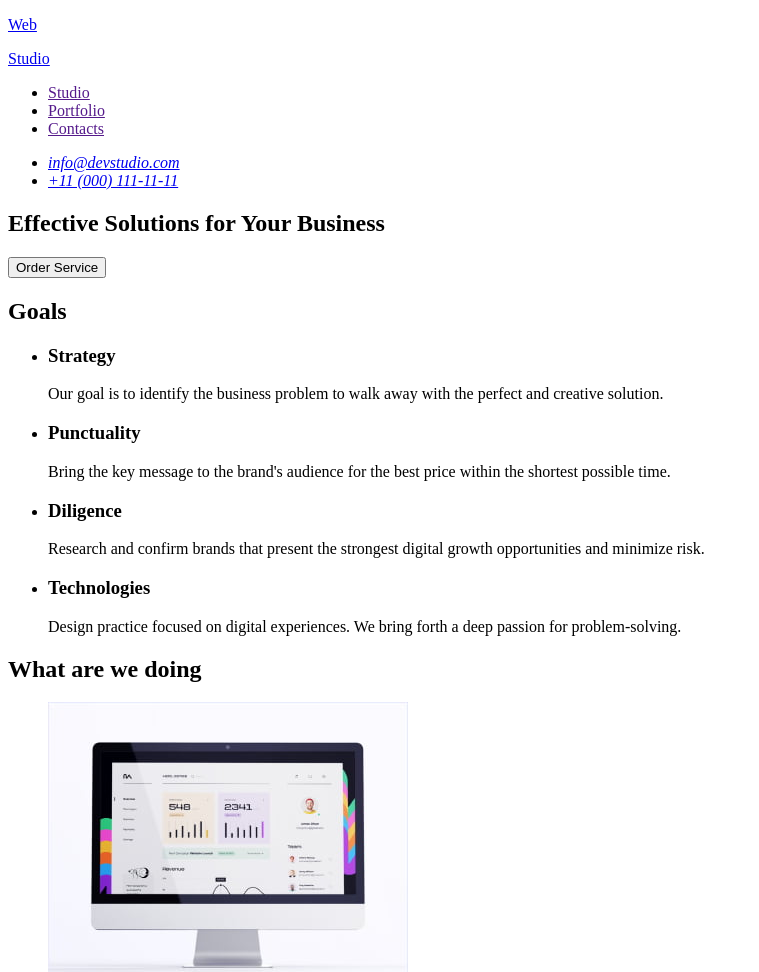
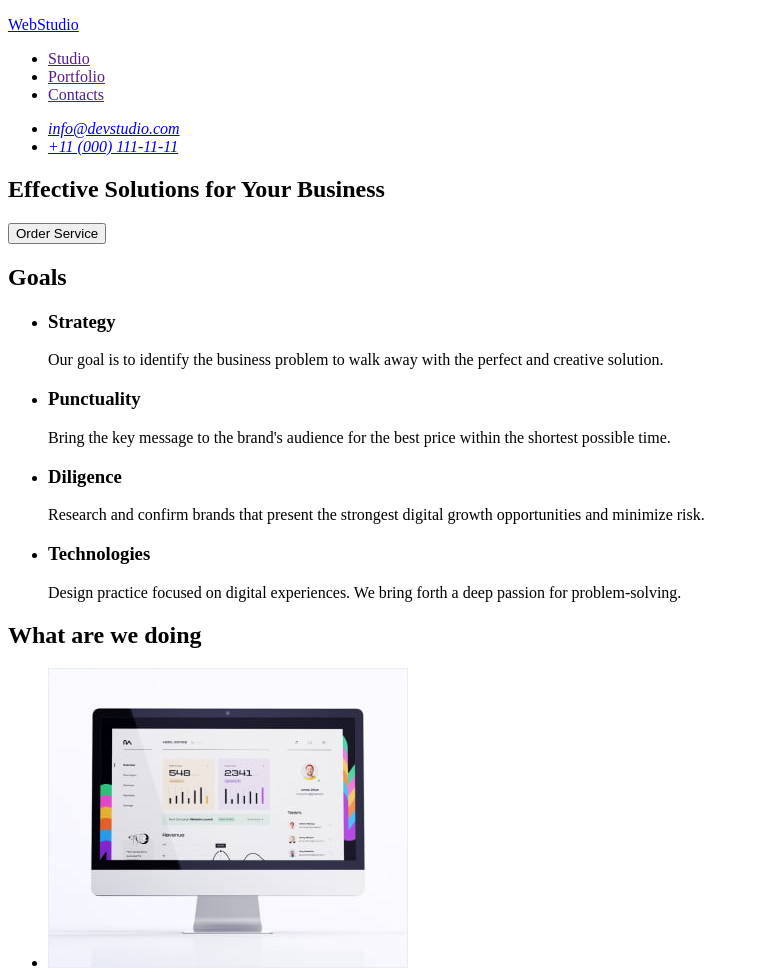
Before and after one commit to OleksiiChiiachenko/goit-markup-hw-01, a plain HTML site: page index.html in a window 1280 px wide. Shown: the top 972 px of the page, without its empty margins (0-759 px from the left). Drawn offline with Linux system fonts and the light colour scheme.

Commit message:
update-logo-index.html

```diff
--- a/index.html
+++ b/index.html
@@ -12,8 +12,7 @@
       <nav>
         <!-- logo -->
         <a href="./index.html">
-          <p>Web</p>
-          <p>Studio</p>
+          <p>WebStudio</p>
         </a>
         <ul>
           <li><a href="">Studio</a></li>
@@ -141,8 +140,7 @@
     <!-- footer -->
     <footer>
       <a href="./index.html">
-        <p>Web</p>
-        <p>Studio</p>
+        <p>WebStudio</p>
       </a>
       <p>
         Increase the flow of customers and sales for your business with digital
```
